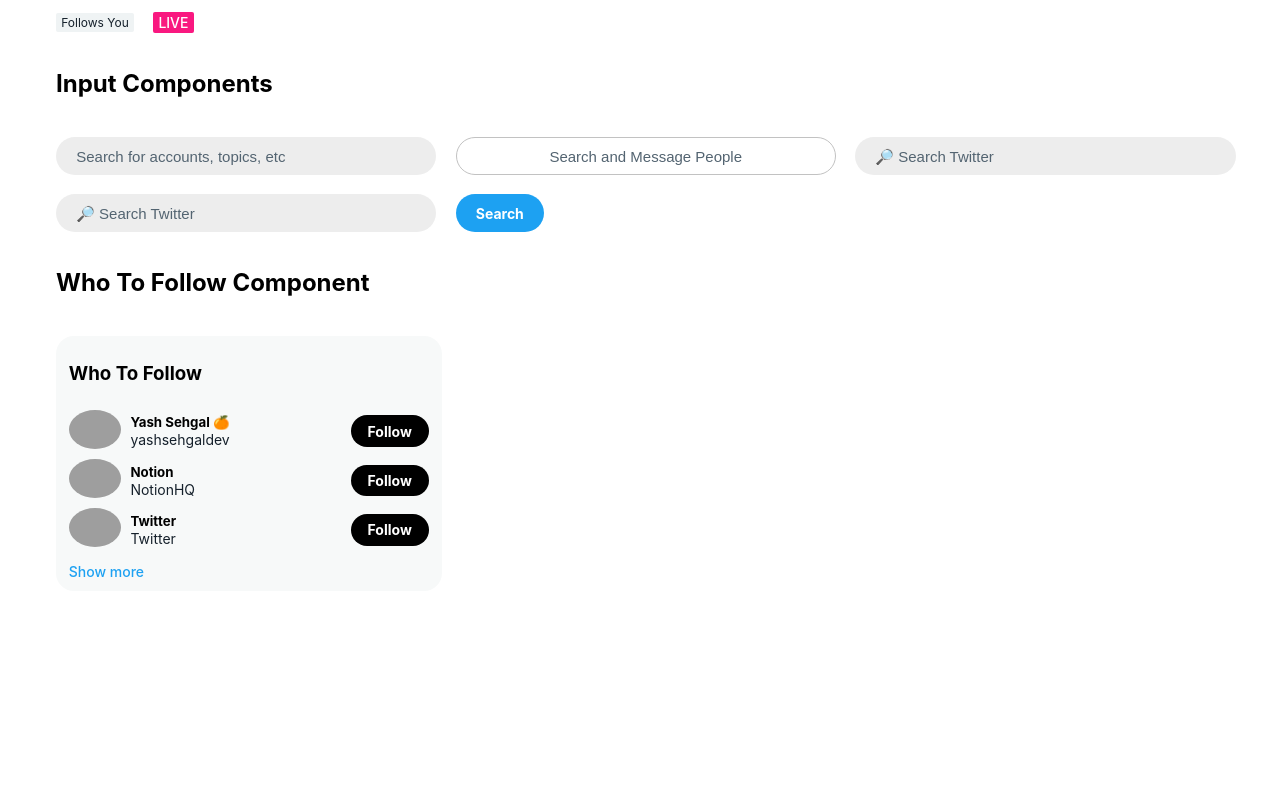
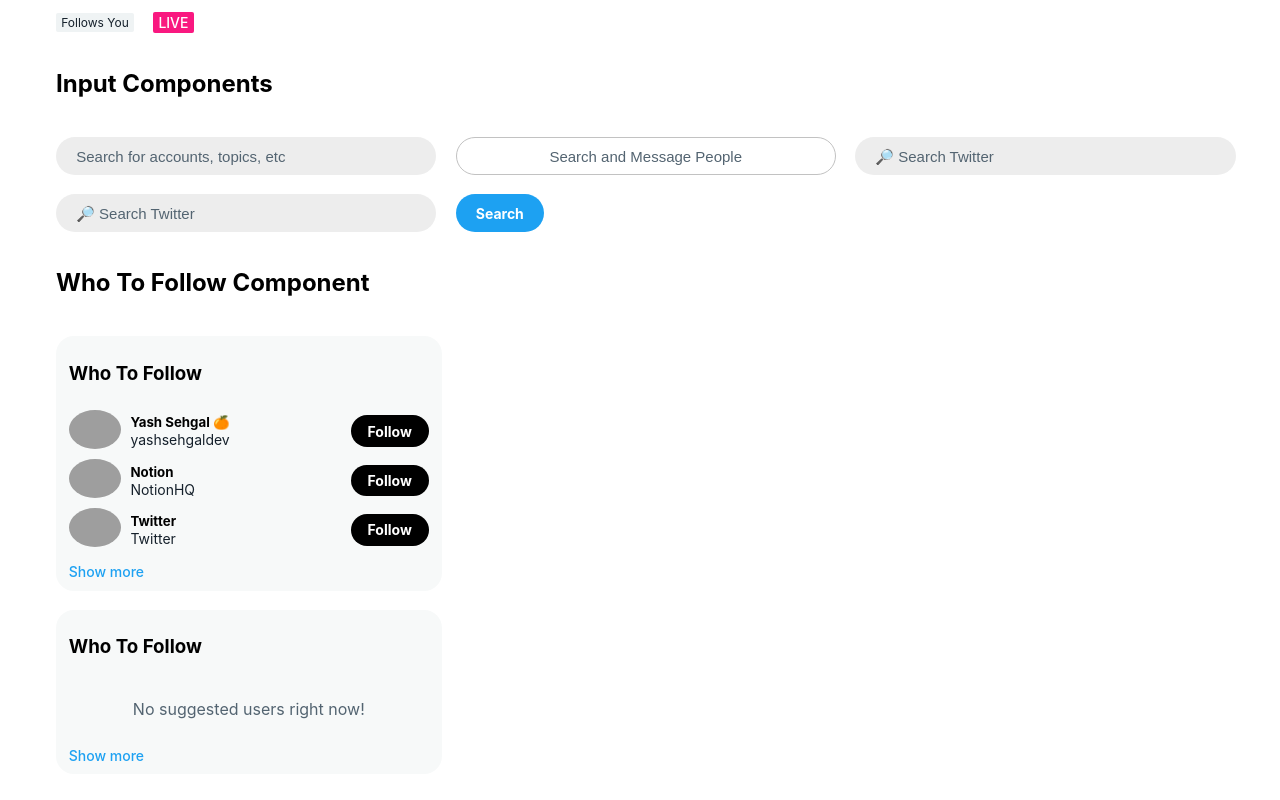
Before and after one commit to yashsehgal/twitter-ui-kit, a React (Create React App) app: page / in a window 1280 px wide. Shown: the part 613-1413 px from the top of the page. Built offline with nearby package versions, Linux system fonts and the light colour scheme; grey boxes are pictures that could not be loaded.

Commit message:
[Fix]: who-to-follow component conditional rendering method added

```diff
--- a/src/App.js
+++ b/src/App.js
@@ -226,6 +226,7 @@ export default function App() {
         <WhoToFollow
           suggestedUsers={demoSuggestedUsersRef}
         />
+        <WhoToFollow />
       </div>
     </div>
   )
--- a/src/components/WhoToFollow/index.js
+++ b/src/components/WhoToFollow/index.js
@@ -10,7 +10,7 @@ export default function WhoToFollow({
     className,
     id,
     style,
-    suggestedUsers
+    suggestedUsers = []
 }) {
     const [suggestedUsersListRef, setSuggestedUsersList]
         = useState(suggestedUsers);
@@ -45,30 +45,9 @@ export default function WhoToFollow({
             >
                 <h3 className="who-to-follow-title">Who To Follow</h3>
                 <div className="suggested-users-follow_action-wrapper">
-                    {suggestedUsersListRef.map((suggestedUser, index) => {
-                        return (
-                            <React.Fragment key={index} >
-                                <div className="suggested-user-block">
-                                    <div className="suggested-user-details-wrapper">
-                                        <div className="suggested-user-profile-photo-wrapper">
-                                            <img src={suggestedUser.profile_image}
-                                                alt={`profile ${suggestedUser.username}`}
-                                                className="suggested-user-profile-photo"
-                                            />
-                                        </div>
-                                        <div className="suggested-user-account-details-wrapper">
-                                            <h5 className="suggested-user-fullName">{suggestedUser.fullName}</h5>
-                                            <p className="suggested-user-username">{suggestedUser.username}</p>
-                                        </div>
-                                    </div>
-                                    <FollowButton
-                                        size='small'
-                                        username={suggestedUser.username}
-                                    />
-                                </div>
-                            </React.Fragment>
-                        )
-                    })}
+                    <RenderSuggestedUsers
+                        suggestedUsersList={suggestedUsersListRef}
+                    />
                 </div>
                 <div className="show-more-action-wrapper"
                     onClick={() => setShowMoreSuggestedUsersPopup(true)}
@@ -117,3 +96,50 @@ export default function WhoToFollow({
         </React.Fragment>
     )
 }
+
+function RenderSuggestedUsers({suggestedUsersList}) {
+    if (suggestedUsersList === null || suggestedUsersList.length === 0) {
+        return (
+            <React.Fragment>
+                <p style={{
+                    width: '360px',
+                    paddingRight: '0.8rem',
+                    paddingLeft: '0.8rem',
+                    textAlign: 'center',
+                    color: 'var(--input-placeholder-color)'
+                }}>
+                    No suggested users right now!
+                </p>
+            </React.Fragment>
+        )
+    } else {
+        return (
+            <React.Fragment>
+                {suggestedUsersList.map((suggestedUser, index) => {
+                    return (
+                        <React.Fragment key={index} >
+                            <div className="suggested-user-block">
+                                <div className="suggested-user-details-wrapper">
+                                    <div className="suggested-user-profile-photo-wrapper">
+                                        <img src={suggestedUser.profile_image}
+                                            alt={`profile ${suggestedUser.username}`}
+                                            className="suggested-user-profile-photo"
+                                        />
+                                    </div>
+                                    <div className="suggested-user-account-details-wrapper">
+                                        <h5 className="suggested-user-fullName">{suggestedUser.fullName}</h5>
+                                        <p className="suggested-user-username">{suggestedUser.username}</p>
+                                    </div>
+                                </div>
+                                <FollowButton
+                                    size='small'
+                                    username={suggestedUser.username}
+                                />
+                            </div>
+                        </React.Fragment>
+                    )
+                })}
+            </React.Fragment>
+        )
+    }
+}
```
